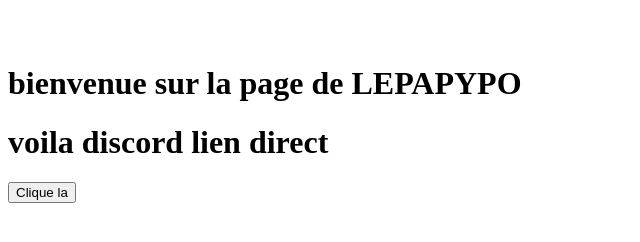
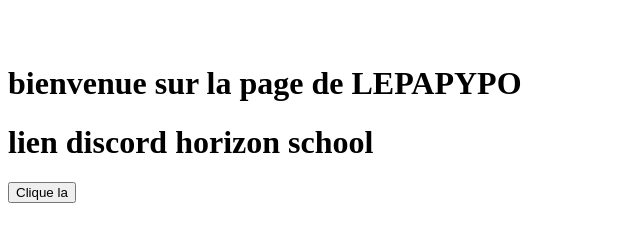
Before and after one commit to LEPAPYPO/Site-de-LEPAPYPO-, a plain HTML site: page index.html in a window 1280 px wide. Shown: the whole page, without its empty margins (0-640 px from the left). Drawn offline with Linux system fonts and the light colour scheme.

Commit message:
Update Discord link heading in index.html

```diff
--- a/index.html
+++ b/index.html
@@ -3,7 +3,7 @@
   <title>page de LEPAPYPO (en test)</title>
     </head><body><br> <br> <h1>bienvenue sur la page de LEPAPYPO </h1>
 
-<h1>voila discord lien direct<h1>
+<h1>lien discord horizon school<h1>
 
 <a href="https://discord.com/channels/1447307291220115579/1447336511849889964">
   <button>Clique la</button>
```
